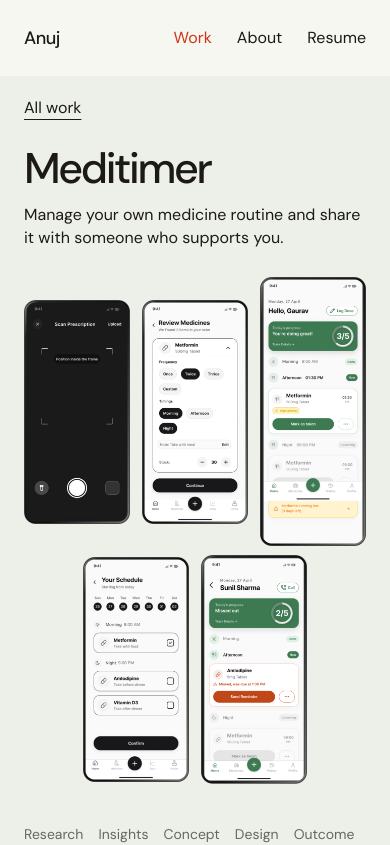
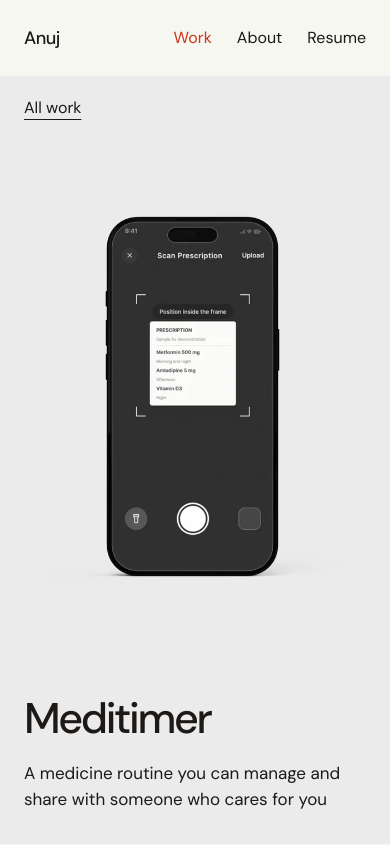
Before and after one commit to AnujR17/anuj-rai, a Next.js app: page /work/medicine-app in a window 390 px wide. Shown: the top 845 px of the page. Built offline with nearby package versions, Linux system fonts and the light colour scheme.

Commit message:
Restore the Meditimer opening and simplify what comes next

```diff
--- a/components/case-study/LayeredCaseNav.tsx
+++ b/components/case-study/LayeredCaseNav.tsx
@@ -3,14 +3,15 @@
 import { useEffect, useRef, useState } from "react";
 import { caseStages, type StageId } from "@/data/case-study";
 
-export function LayeredCaseNav({ showInOpening = false }: { showInOpening?: boolean }) {
+export function LayeredCaseNav({ startAtResearch = false }: { startAtResearch?: boolean }) {
   const nav = useRef<HTMLElement>(null);
   const mobile = useRef<HTMLLabelElement>(null);
-  const [active, setActive] = useState<StageId>();
+  const [active, setActive] = useState<StageId>("research");
   useEffect(() => {
     const story = document.getElementById("lf-case-story");
     const article = story?.closest<HTMLElement>(".lf-main");
     if (!story || !article || !nav.current || !mobile.current) return;
+    const sections = caseStages.map(stage => document.getElementById(stage.id)!);
     article.dataset.enhanced = "true";
     let pending = 0, alive = true;
     const update = () => {
@@ -20,10 +21,10 @@ export function LayeredCaseNav({ showInOpening = false }: { showInOpening?: bool
       const height = index.getBoundingClientRect().height;
       const inset = Math.max(32, Math.min(64, innerHeight * .06));
       index.style.top = Math.min(desktop ? innerHeight - inset - height : 0, bounds.bottom - height - (desktop ? 24 : 0)) + "px";
-      nav.current!.dataset.visible = String(desktop && (showInOpening || bounds.top <= 120) && bounds.bottom > 24);
-      mobile.current!.dataset.visible = String(!desktop && bounds.top <= 96 && bounds.bottom > 0);
-      let current: StageId | undefined = showInOpening ? undefined : "research";
-      const sections = caseStages.map(stage => document.getElementById(stage.id)!);
+      const firstStageOffset = startAtResearch ? parseFloat(getComputedStyle(sections[0]).scrollMarginTop) + 1 : desktop ? 120 : 96;
+      nav.current!.dataset.visible = String(desktop && bounds.top <= firstStageOffset && bounds.bottom > 24);
+      mobile.current!.dataset.visible = String(!desktop && bounds.top <= firstStageOffset && bounds.bottom > 0);
+      let current: StageId = "research";
       for (const section of sections) if (section.getBoundingClientRect().top <= (desktop ? Math.min(180, innerHeight * .25) : 96)) current = section.id as StageId;
       setActive(current);
       for (const link of Array.from(nav.current!.querySelectorAll("a"))) {
@@ -37,9 +38,9 @@ export function LayeredCaseNav({ showInOpening = false }: { showInOpening?: bool
     window.addEventListener("scroll", queue, { passive: true }); window.addEventListener("resize", queue); window.addEventListener("hashchange", queue);
     document.fonts.ready.then(queue); queue();
     return () => { alive = false; cancelAnimationFrame(pending); resize.disconnect(); window.removeEventListener("scroll", queue); window.removeEventListener("resize", queue); window.removeEventListener("hashchange", queue); delete article.dataset.enhanced; };
-  }, [showInOpening]);
+  }, [startAtResearch]);
   return <>
     <nav ref={nav} className="lf-stage-index" aria-label="Case study stages">{caseStages.map(stage => <a href={`#${stage.id}`} key={stage.id} aria-current={active === stage.id ? "location" : undefined}>{stage.title}</a>)}</nav>
-    <label ref={mobile} className="lf-mobile-index">Stage<select aria-label="Case study stage" value={active ?? "research"} onChange={event => { location.hash = event.target.value; }}>{caseStages.map(stage => <option value={stage.id} key={stage.id}>{stage.title}</option>)}</select></label>
+    <label ref={mobile} className="lf-mobile-index">Stage<select aria-label="Case study stage" value={active} onChange={event => { location.hash = event.target.value; }}>{caseStages.map(stage => <option value={stage.id} key={stage.id}>{stage.title}</option>)}</select></label>
   </>;
 }
--- a/components/case-study/MedicineCaseStudy.tsx
+++ b/components/case-study/MedicineCaseStudy.tsx
@@ -1,6 +1,7 @@
+import Image from "next/image";
 import Link from "next/link";
 import type { Project } from "@/data/case-study";
-import { caregiverRoutine, historyExamples, openingScreens, personalRoutine } from "@/data/medicine-screens";
+import { caregiverRoutine, historyExamples, personalRoutine } from "@/data/medicine-screens";
 import { LayeredCaseNav } from "./LayeredCaseNav";
 import { MedicineFacts, MedicineGallery, MedicineStructure, StaticMedicineScreen } from "./MedicineInteractions";
 import { MedicineMotion } from "./MedicineMotion";
@@ -18,16 +19,17 @@ export function MedicineCaseStudy({ project }: { project: Project }) {
   return <article className="lf-main" data-restored-case="medicine-app">
     <header className="lf-hero lf-medicine-hero" id="hero" aria-labelledby="lf-hero-title">
       <Link href="/work" className="lf-all-work">All work</Link>
-      <div className="lf-medicine-intro">
-        <h1 id="lf-hero-title">Meditimer</h1>
-        <p>Manage your own medicine routine and share it with someone who supports you.</p>
+      <div className="lf-opening-visual">
+        <div className="lf-motion-visual">
+          <picture>
+            <source media="(max-width: 700px)" srcSet={`${media}/scan.webp`} width="540" height="900" />
+            <Image src={`${media}/hero.webp`} alt="Meditimer prescription setup and medicine routine"
+              width={1280} height={720} unoptimized loading="eager" fetchPriority="high" />
+          </picture>
+        </div>
       </div>
-      <ul className="lf-hero-phones" role="list" aria-label="Five Meditimer screens">
-        {openingScreens.map(screen => (
-          <li key={screen.mockup}><StaticMedicineScreen screen={screen} sizes="(max-width: 700px) 30vw, 175px" eager /></li>
-        ))}
-      </ul>
-      <LayeredCaseNav showInOpening />
+      <h1 id="lf-hero-title">Meditimer</h1>
+      <div className="lf-hero-copy"><p>A medicine routine you can manage and share with someone who cares for you</p></div>
     </header>
 
     <section className="lf-overview" id="overview" aria-labelledby="overview-title">
@@ -43,6 +45,7 @@ export function MedicineCaseStudy({ project }: { project: Project }) {
     </section>
 
     <div className="lf-case-story" id="lf-case-story">
+      <LayeredCaseNav startAtResearch />
       <section className="lf-scene lf-research" id="research" data-tone="light" aria-labelledby="research-title">
         <div className="lf-scene-content">
           <div className="lf-research-opening">
@@ -107,7 +110,6 @@ export function MedicineCaseStudy({ project }: { project: Project }) {
             <h2 id="outcome-title">{outcome.title}</h2>
             <div>{outcome.paragraphs.map(text => <p key={text}>{text}</p>)}</div>
           </div>
-          <div className="lf-next-steps"><h3>Next design steps</h3><p>Test how people correct a dose record and interpret missing entries. Explore scan errors, alert timing and caregiver permissions.</p></div>
         </div>
       </section>
     </div>
--- a/components/case-study/MedicineInteractions.tsx
+++ b/components/case-study/MedicineInteractions.tsx
@@ -4,9 +4,9 @@ import { useEffect, useRef, useState } from "react";
 import Image from "next/image";
 import { setupScreens, type MedicineDeviceImage } from "@/data/medicine-screens";
 
-export function StaticMedicineScreen({ screen, sizes = "(max-width: 700px) 85vw, 320px", eager = false }: { screen: MedicineDeviceImage; sizes?: string; eager?: boolean }) {
+export function StaticMedicineScreen({ screen, sizes = "(max-width: 700px) 85vw, 320px" }: { screen: MedicineDeviceImage; sizes?: string }) {
   return <Image className="lf-static-device" src={screen.mockup} width={screen.width ?? 540} height={screen.height ?? 900}
-    alt={screen.alt} sizes={sizes} loading={eager ? "eager" : undefined} />;
+    alt={screen.alt} sizes={sizes} />;
 }
 
 export function MedicineGallery() {
--- a/components/case-study/restored-medicine.css
+++ b/components/case-study/restored-medicine.css
@@ -104,46 +104,28 @@
 .lf-feature-grid section { min-width:0; }
 .lf-feature-grid h3 { margin:24px 0 18px; font-size:23px; line-height:1.2; font-weight:450; letter-spacing:-.035em; }
 .lf-feature-grid p { font-size:16px; line-height:1.65; }
-.lf-next-steps { display:grid; grid-template-columns:1.2fr 1fr; gap:70px; margin-top:100px; }
-.lf-next-steps h3 { font-size:25px; font-weight:450; letter-spacing:-.03em; }
 @media (max-width:1050px) and (min-width:701px) {
  .lf-opening-visual { left:auto; right:var(--lf-inset); width:min(75%, 760px); }
  .lf-design-gallery,.lf-design-gallery[data-active] { grid-template-columns:repeat(2,minmax(0,1fr)); gap:28px 20px; }
  .lf-gallery-item { order:1; }.lf-gallery-item[aria-pressed=true] { order:0; grid-column:1 / -1; width:84%; }
  .lf-feature-grid { grid-template-columns:repeat(2,minmax(0,1fr)); gap:48px 24px; }
- .lf-feature-heading,.lf-next-steps { grid-template-columns:1fr; gap:28px; }
+ .lf-feature-heading { grid-template-columns:1fr; gap:28px; }
 }
 @media (max-width:700px) {
  .lf-hero { grid-template-rows:570px auto auto; }
  .lf-opening-visual { top:56px; left:50%; right:auto; width:min(78%, 300px); transform:translateX(-50%); }
  .lf-opening-visual .lf-motion-visual { aspect-ratio:3 / 5; }
  .lf-overview-contribution { grid-template-columns:1fr; }
- .lf-feature-heading,.lf-next-steps { grid-template-columns:1fr; gap:24px; }
+ .lf-feature-heading { grid-template-columns:1fr; gap:24px; }
  .lf-feature-heading { margin-top:80px; }
  .lf-feature-grid { grid-template-columns:1fr; gap:56px; margin-top:36px; }
  .lf-feature-grid .lf-motion { max-width:400px; }
  .lf-feature-grid h3 { margin-top:20px; }
- .lf-next-steps { margin-top:70px; }
 }
 
-/* The Meditimer opening and the original caregiver-history screens. */
-.lf-main .lf-medicine-hero {
-  min-height: clamp(590px, calc(100svh - 84px), 820px);
-  padding-block: 78px 76px;
-  grid-template-columns: minmax(218px, .74fr) minmax(0, 1.96fr);
-  grid-template-rows: auto;
-  align-items: center;
-  align-content: center;
-  gap: clamp(24px, 3.5vw, 56px);
-  background: #edf0e9;
-}
-.lf-medicine-intro p { max-width: 32ch; margin-top: 22px; font-size: clamp(16px, 1.55vw, 22px); line-height: 1.45; }
-.lf-hero-phones { display: grid; grid-template-columns: repeat(5, minmax(0, 1fr)); gap: 14px; align-items: center; padding-block: 26px; }
-.lf-hero-phones li { min-width: 0; }
-.lf-hero-phones li:nth-child(2) { transform: translateY(-19px); }
-.lf-hero-phones li:nth-child(4) { transform: translateY(23px); }
-.lf-hero-phones li:nth-child(5) { transform: translateY(-11px); }
-.lf-main .lf-medicine-hero .lf-stage-index { grid-column: 1 / -1; margin-left: 0; }
+/* Match the opening surface to the original desktop and mobile exports. */
+.lf-medicine-hero { --lf-hero-surface: #eaeaea; background: var(--lf-hero-surface); }
+.lf-main .lf-medicine-hero .lf-motion-visual { background: var(--lf-hero-surface); }
 .lf-main[data-restored-case="medicine-app"] .lf-overview-reading { grid-template-columns: repeat(2, minmax(0, 1fr)); gap: 24px 56px; }
 .lf-main[data-restored-case="medicine-app"] .lf-overview-contribution { grid-template-columns: 1fr; }
 .lf-main[data-restored-case="medicine-app"] .lf-insight-copy h2 { margin-bottom: 27px; }
@@ -152,7 +134,7 @@
 .lf-history-pair > div:nth-child(2) { margin-top: clamp(20px, 4vw, 64px); }
 .lf-history-pair h3 { font-size: 16px; margin-bottom: 14px; }
 .lf-main[data-restored-case="medicine-app"] .lf-design,
-.lf-main[data-restored-case="medicine-app"] .lf-motion-visual { background: #ebebeb; }
+.lf-main[data-restored-case="medicine-app"] .lf-feature-grid .lf-motion-visual { background: #ebebeb; }
 .lf-design-tools { flex-shrink: 0; min-width: 140px; font-size: 16px; line-height: 1.5; }
 .lf-design-tools dt { font-weight: 550; color: #28583b; }
 .lf-design-tools dd { margin-top: 4px; }
@@ -162,37 +144,12 @@
 .lf-main[data-restored-case="medicine-app"] .lf-feature-grid > section:has(.lf-feature-phone) h3 { margin-top: 60px; }
 
 @media (min-width: 701px) and (max-width: 960px) {
-  .lf-main .lf-medicine-hero { grid-template-columns: 1fr; padding-bottom: 60px; }
-  .lf-hero-phones { margin-inline-start: 140px; }
   .lf-med-history-layout { grid-template-columns: 1fr; }
   .lf-history-pair { max-width: 540px; }
 }
 
 @media (max-width: 700px) {
-  .lf-main .lf-medicine-hero {
-    min-height: 0;
-    padding-block: 70px 25px;
-    grid-template-columns: 1fr;
-    grid-template-rows: auto;
-    gap: 16px;
-  }
-  .lf-medicine-intro p { margin-top: 12px; }
-  .lf-hero-phones { grid-template-columns: repeat(6, minmax(0, 1fr)); gap: 9px 12px; padding-block: 12px; }
-  .lf-hero-phones li { grid-column: span 2; }
-  .lf-hero-phones li:nth-child(4) { grid-column: 2 / span 2; }
-  .lf-hero-phones li:nth-child(5) { grid-column: 4 / span 2; }
-  .lf-hero-phones li:nth-child(n) { transform: none; }
-  .lf-main .lf-medicine-hero .lf-stage-index {
-    display: flex;
-    position: static;
-    visibility: visible;
-    flex-direction: row;
-    flex-wrap: wrap;
-    width: auto;
-    gap: 0 15px;
-    padding: 0;
-  }
-  .lf-medicine-hero .lf-stage-index a { min-height: 44px; font-size: 14px; }
+  .lf-medicine-hero { --lf-hero-surface: #ebebeb; }
   .lf-main[data-restored-case="medicine-app"] .lf-overview-reading,
   .lf-med-history-layout { grid-template-columns: 1fr; }
   .lf-main[data-restored-case="medicine-app"] .lf-paired-study { grid-template-columns: repeat(2, minmax(0, 1fr)); gap: 14px; }
--- a/data/medicine-screens.ts
+++ b/data/medicine-screens.ts
@@ -57,14 +57,6 @@ export const caregiverRoutine: MedicineDeviceImage = {
   height: 1814,
 };
 
-export const openingScreens: MedicineDeviceImage[] = [
-  { mockup: "/portfolio/screens/capture-mockup.png", alt: "Capture a prescription", width: 840, height: 1780 },
-  { mockup: "/portfolio/screens/review-mockup.png", alt: "Review medicines from a prescription", width: 840, height: 1780 },
-  personalRoutine,
-  { mockup: "/portfolio/screens/routine-mockup.png", alt: "Confirm a medicine schedule", width: 840, height: 1780 },
-  caregiverRoutine,
-];
-
 export const historyExamples: (MedicineDeviceImage & { title: string })[] = [
   {
     title: "Partly recorded",
--- a/data/projects.ts
+++ b/data/projects.ts
@@ -93,11 +93,9 @@ export const mainProjects: Project[] = [
       ],
       "outcome": [
         {
-          "title": "What the prototype covers",
+          "title": "What’s next",
           "paragraphs": [
-            "The Figma prototype covers prescription setup, daily reminders and caregiver support. Caregiver history is a separate exploration.",
-            "Informal exhibition feedback highlighted everyday routines and checking on a parent.",
-            "Prescription recognition, live notifications and shared access remain to be built and tested."
+            "Build Meditimer into a complete app and test it in daily use with people who take medicine and the caregivers who support them. I want to understand where routines break down, when a check-in helps, and what the app needs to do better."
           ]
         }
       ]
```
Also changed, not shown: scripts/verify-restored-medicine.mjs (+21 -5 lines), 1 other file (tests, documents, lock files or other folders).
